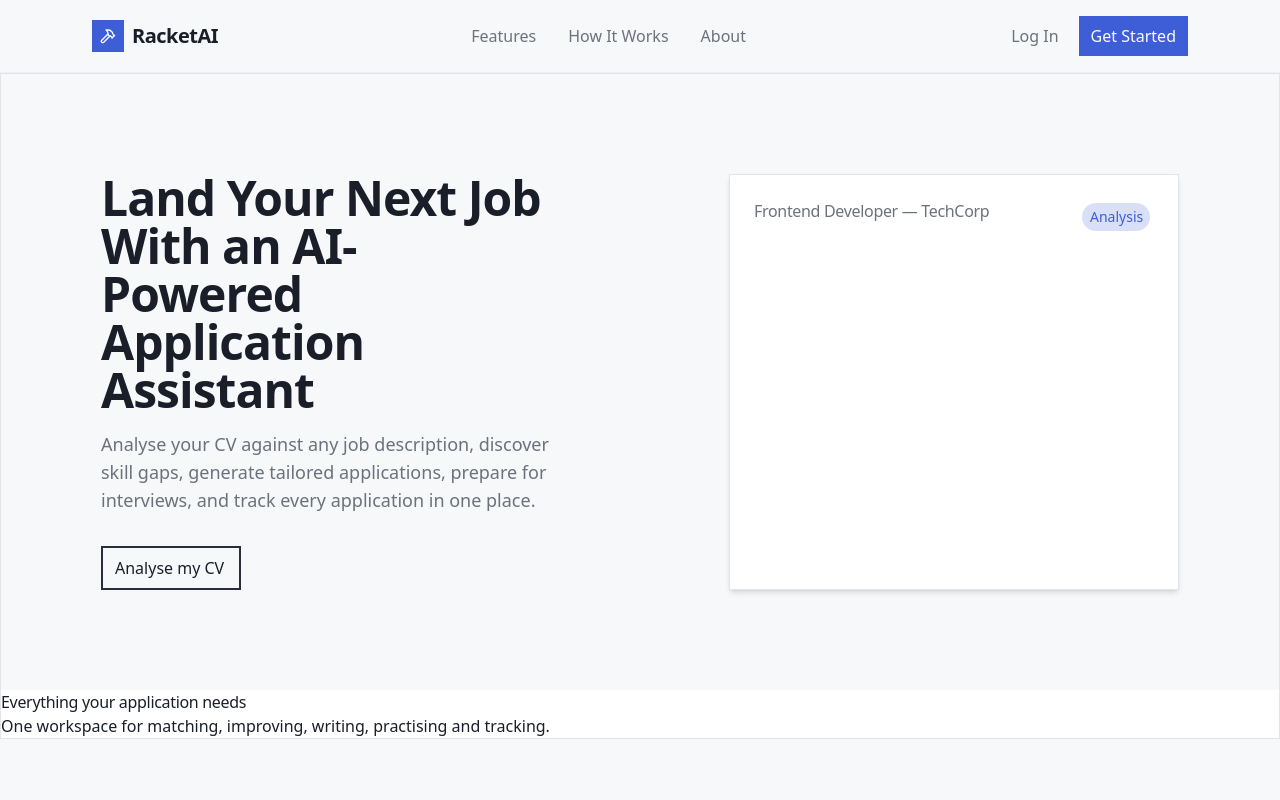
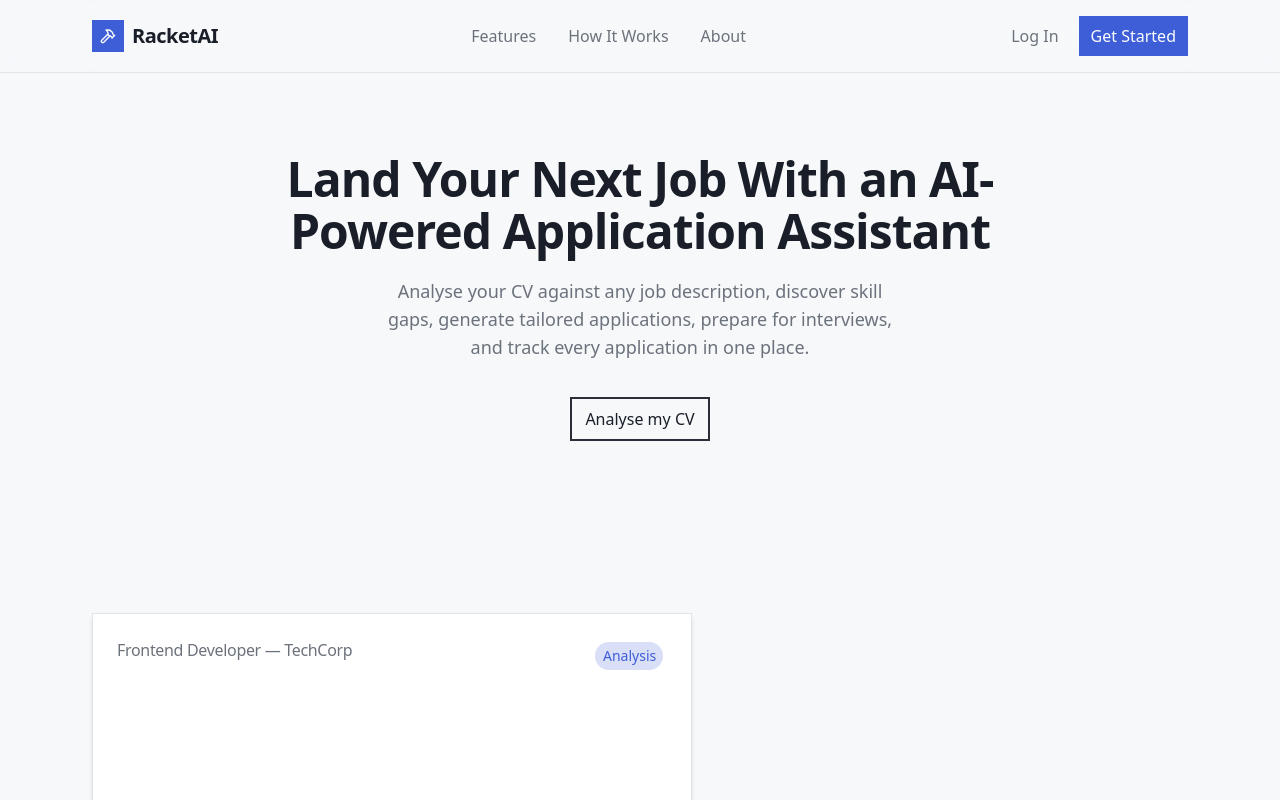
Before and after one commit to SnowyParis/RacketAI, a React (Vite) app: page / in a window 1280 px wide. Shown: the top 800 px of the page. Built offline with nearby package versions, Linux system fonts and the light colour scheme.

Commit message:
Edit Header and Home hero

```diff
--- a/src/components/dashboard/Header.jsx
+++ b/src/components/dashboard/Header.jsx
@@ -13,7 +13,7 @@ function Header() {
     const { pathname } = useLocation();
 
     return (
-        <header className="sticky top-0 z-50 px-15 glass border-b border-border/40">
+        <header className="sticky top-0 z-50 px-15 backdrop-blur-2xl border-b border-border">
             <div className="mx-auto max-w-7xl px-4 sm:px-6 lg:px-8">
                 <div className="flex h-18 items-center justify-between py-4">
                     <Link to="/" className="flex items-center gap-2">
--- a/src/pages/Home.jsx
+++ b/src/pages/Home.jsx
@@ -2,12 +2,12 @@ import { Link } from "react-router-dom";
 
 function Home() {
     return (
-        <div className="border-1 border-b border-border">
-            <section className="mx-25 my-25">
-                <div className="flex gap-30">
-                    <div className="flex flex-col gap-4 w-130">
-                        <h1 className="text-5xl font-bold">Land Your Next Job With an AI-Powered Application Assistant</h1>
-                        <p className="text-lg text-muted-foreground">
+        <div className="">
+            <section className="mx-25 my-20">
+                <div className="">
+                    <div className="flex flex-col gap-5 text-center items-center">
+                        <h1 className="text-5xl font-bold w-210 leading-13">Land Your Next Job With an AI-Powered Application Assistant</h1>
+                        <p className="text-lg text-muted-foreground w-130">
                             Analyse your CV against any job description, discover skill gaps, generate tailored applications, prepare for interviews,
                             and track every application in one place.
                         </p>
@@ -18,16 +18,18 @@ function Home() {
                             className="font-medium w-35 mt-4 px-3 py-2 border-2 border-secondary-foreground">Analyse my CV
                         </Link>
                     </div>
-
-                    <div className="relative ml-13 p-6 bg-card shadow-md border-1 border-border">
-                        <h3 className="w-100 h-80 text-muted-foreground font-medium">Frontend Developer — TechCorp</h3>
-                        <div className="absolute top-7 right-7 px-2 py-1 w-17 rounded-lg text-sm text-primary bg-primary/20">Analysis</div>
-                    </div>
                 </div>
 
             </section>
 
-            <section className="bg-popover">
+            <section className="flex items-center">
+                <div className="relative  m-23 p-6 w-150 h-100 bg-card shadow-md border-1 border-border">
+                    <h3 className="text-muted-foreground font-medium">Frontend Developer — TechCorp</h3>
+                    <div className="absolute top-7 right-7 px-2 py-1 w-17 rounded-lg text-sm text-primary bg-primary/20">Analysis</div>
+                </div>
+            </section>
+
+            <section className="bg-destructive-foreground border-1 border-border">
                 <div>
                     <h1>Everything your application needs</h1>
                     <p>One workspace for matching, improving, writing, practising and tracking.</p>
```
